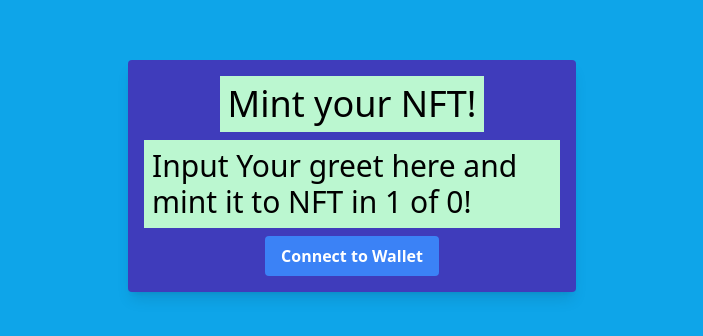
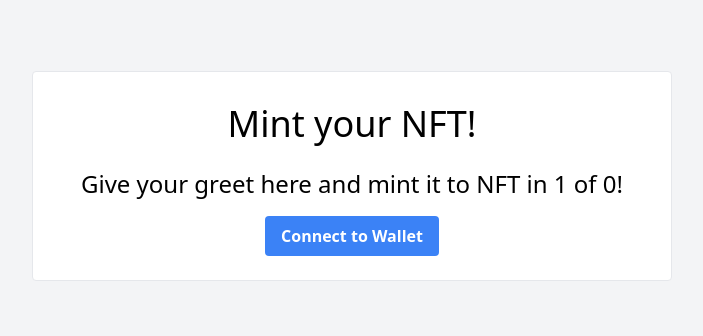
Before and after one commit to maxyou/MakePicNFT-App, a Next.js app: page / in a window 1280 px wide. Shown: the part 224-560 px from the top of the page, without its empty margins (288-991 px from the left). Built offline with nearby package versions, Linux system fonts and the light colour scheme.

Commit message:
adjust layout

```diff
--- a/pages/index.tsx
+++ b/pages/index.tsx
@@ -113,7 +113,7 @@ const Home: NextPage = () => {
       if (ethereum) {
         // Same stuff again
         // const provider = new ethers.providers.Web3Provider(ethereum as unknown as ExternalProvider);
-        const provider = new ethers.providers.Web3Provider(ethereum as unknown as  ethers.providers.ExternalProvider);
+        const provider = new ethers.providers.Web3Provider(ethereum as unknown as ethers.providers.ExternalProvider);
         const signer = provider.getSigner();
         const connectedContract = new ethers.Contract(CONTRACT_ADDRESS, myEpicNft.abi, signer);
 
@@ -145,7 +145,7 @@ const Home: NextPage = () => {
       const { ethereum } = window;
 
       if (ethereum) {
-        const provider = new ethers.providers.Web3Provider(ethereum as unknown as  ethers.providers.ExternalProvider);
+        const provider = new ethers.providers.Web3Provider(ethereum as unknown as ethers.providers.ExternalProvider);
         const connectedContract = new ethers.Contract(CONTRACT_ADDRESS, myEpicNft.abi, provider);
 
         console.log("try to get token id and max num...")
@@ -177,7 +177,7 @@ const Home: NextPage = () => {
       const { ethereum } = window;
 
       if (ethereum) {
-        const provider = new ethers.providers.Web3Provider(ethereum as unknown as  ethers.providers.ExternalProvider);
+        const provider = new ethers.providers.Web3Provider(ethereum as unknown as ethers.providers.ExternalProvider);
         const signer = provider.getSigner();
         const connectedContract = new ethers.Contract(CONTRACT_ADDRESS, myEpicNft.abi, signer);
 
@@ -229,33 +229,46 @@ const Home: NextPage = () => {
   * Added a conditional render! We don't want to show Connect to Wallet if we're already connected :).
   */
   return (
-    <div className="bg-sky-500 w-screen h-screen grid gap-2 place-content-center place-items-center">
-      <div className='bg-purple max-w-md rounded overflow-hidden shadow-lg p-4'>
-        <div className="w-full h-full grid gap-2 place-content-center place-items-center">
+    <>
+      <Head>
+        <title>mint your best wish</title>
+        <link rel="icon" href="/favicon.ico" />
+      </Head>
 
-          <div className="bg-green-200 p-2 text-4xl">Mint your NFT!</div>
-          <div className="bg-green-200 p-2 text-3xl">
-            Input Your greet here and mint it to NFT in {(1 + tokenId).toString()} of {maxNum.toString()}!
+      <div className='bg-gray-100 w-screen h-screen flex flex-col justify-center items-center gap-2'>
+
+        <div className='bg-white w-1/2 max-w-2xl 	min-w-[30rem] h-auto p-6 border rounded flex flex-col justify-center items-center gap-2'>
+
+          <div className="p-2 text-4xl">Mint your NFT!</div>
+
+          <div className="p-2 text-2xl">
+            Give your greet here and mint it to NFT in {(1 + tokenId).toString()} of {maxNum.toString()}!
           </div>
+
           {currentAccount === "" ? (
             renderNotConnectedContainer()
           ) : (
-              <div className="bg-green-200">
-                <input type="text" name="text" onChange={e => setMyBrand(e.target.value)} value={myBrand} /><br /><br />
+            <div className="p-2 flex flex-col justify-center items-center gap-3">
+              <div>
+                <input className="shadow appearance-none border rounded min-w-[25rem] p-2 text-gray-700 leading-tight focus:outline-none focus:shadow-outline focus:border-blue-600"
+                  type="text" name="text" onChange={e => setMyBrand(e.target.value)} value={myBrand} placeholder="leave your wishes here!" />
+              </div>
               {
                 isMintting ?
-                    (<button className="cta-button connect-wallet-button">Please wait Mintting... </button>) :
-                    (<button onClick={askContractToMintNft} className="cta-button connect-wallet-button">Mint NFT</button>)
+                  (<button className="bg-blue-500 min-w-fit hover:bg-blue-700 text-white p-2 rounded">Please wait Mintting... </button>) :
+                  (<button onClick={askContractToMintNft} className="bg-blue-500 min-w-fit hover:bg-blue-700 text-white p-2 rounded">Mint NFT</button>)
               }
-                <br />{
+              {
                 justMintNft.length == 0 ? null :
                   <p className="sub-text"> <a href={justMintNft}>  Click to view last NFT you mint  </a>  </p>
               }
             </div>
           )}
+
         </div>
       </div>
-    </div>
+
+    </>
   );
 
 }
```
Lines whose indentation alone changed are shown as unchanged.
